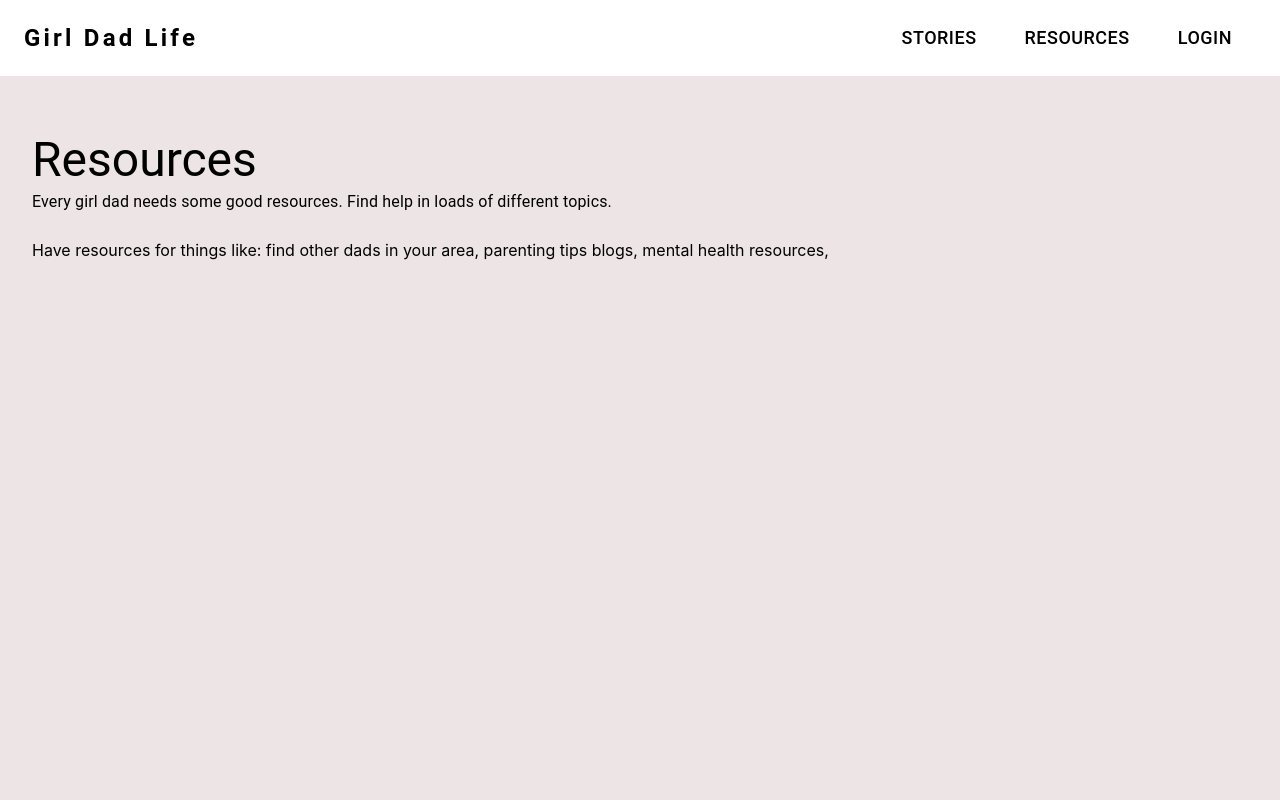
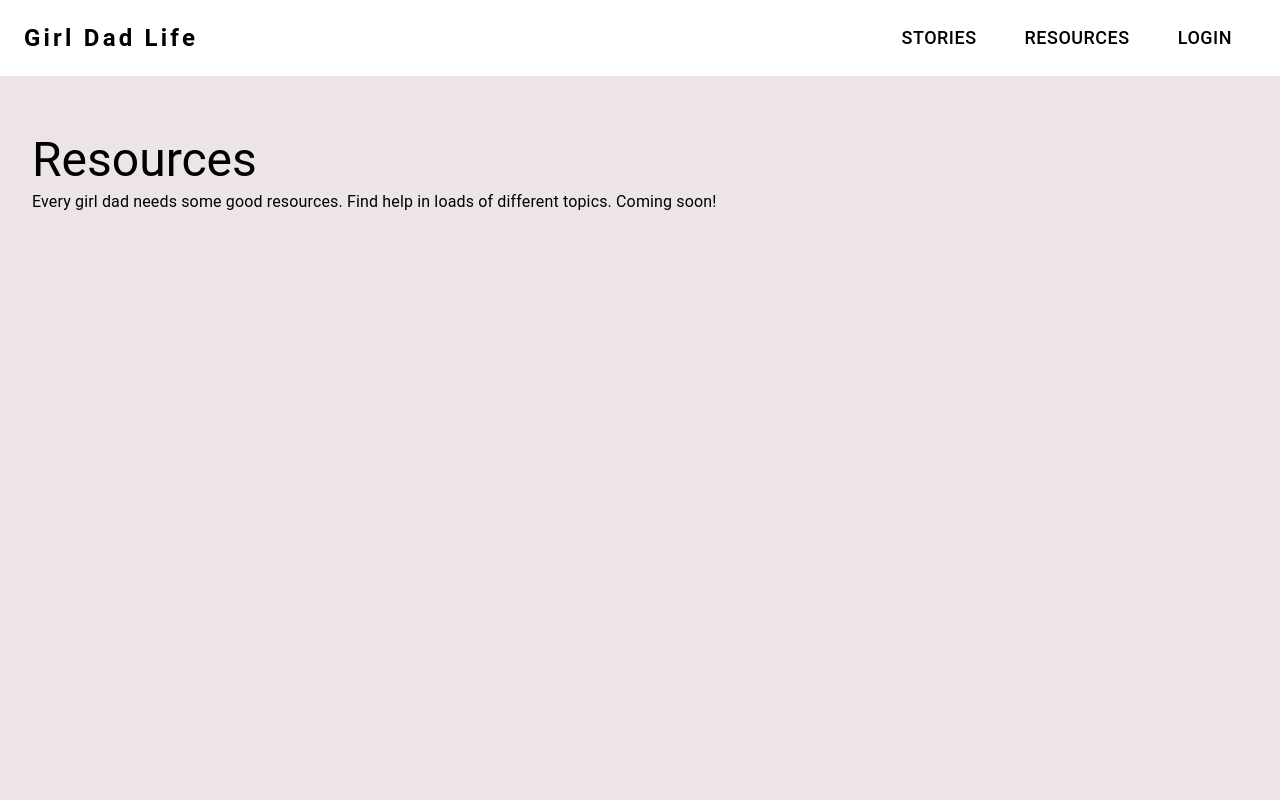
Before and after one commit to cpolishak/dad-life-site, a React (Create React App) app: page /resources in a window 1280 px wide. Shown: the top 800 px of the page. Built offline with nearby package versions, Linux system fonts and the light colour scheme.

Commit message:
Set coming soon note in Resources page

```diff
--- a/src/pages/Resources.tsx
+++ b/src/pages/Resources.tsx
@@ -14,12 +14,12 @@ export const Resources: React.FC = () => {
         <Grid container p={4}>
           <Grid item xs={12} py={3}>
             <Typography variant="h3">Resources</Typography>
-            <Typography variant="subtitle1">Every girl dad needs some good resources. Find help in loads of different topics.</Typography>
+            <Typography variant="subtitle1">Every girl dad needs some good resources. Find help in loads of different topics. Coming soon!</Typography>
           </Grid>
           {/* Maybe have a table on this page with links to other fun sites
           or sites with helpful info / blogs / etc. */}
           <Grid item>
-            Have resources for things like: find other dads in your area, parenting tips blogs, mental health resources,
+            {/* Have resources for things like: find other dads in your area, parenting tips blogs, mental health resources,  */}
           </Grid>
         </Grid>
       </Box>
```
